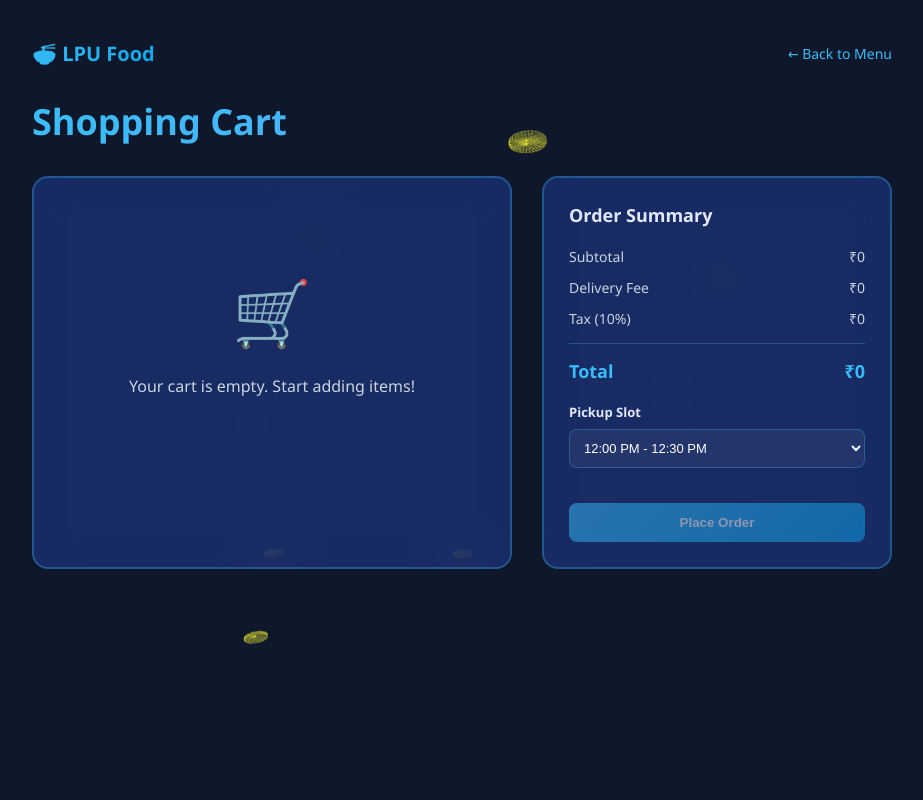
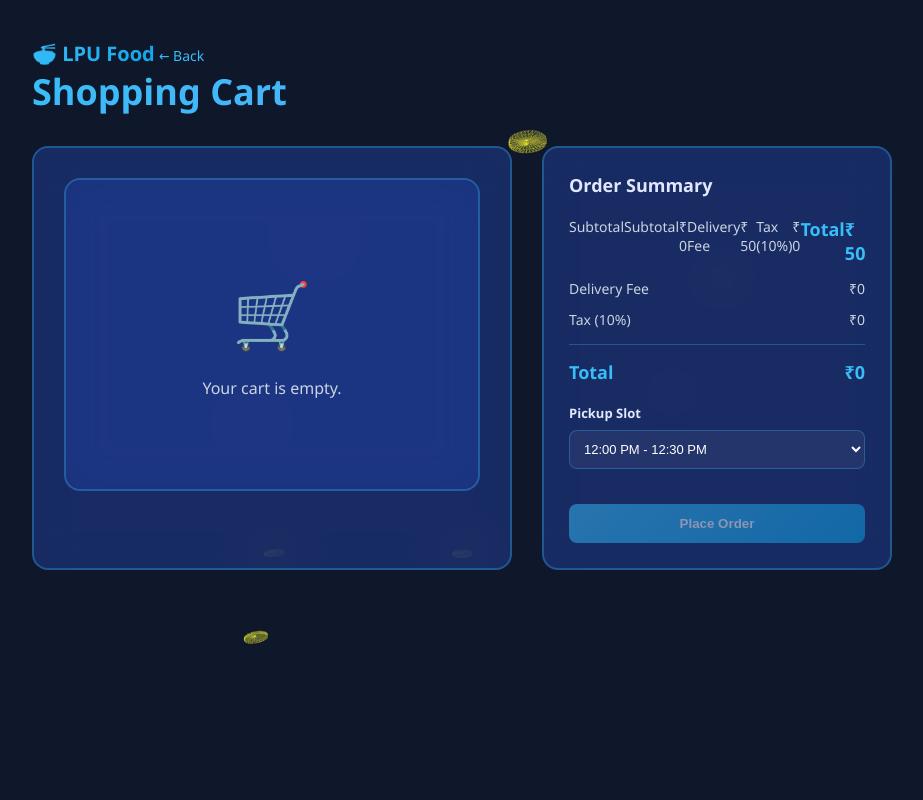
Before and after one commit to sandeepkumar9760/BlockBites-LPU, a Django app: page /cart/ in a window 1280 px wide. Shown: the whole page, without its empty margins (178-1101 px from the left). Run offline with Django 5.2, Linux system fonts and the light colour scheme.

Commit message:
Update cart.html

```diff
--- a/Block_stalls/backend_stalls/templates/cart.html
+++ b/Block_stalls/backend_stalls/templates/cart.html
@@ -292,19 +292,48 @@
     <canvas id="canvas"></canvas>
 
     <div class="container">
-        <header>
-            <div class="logo" onclick="goToPage('menu-3d.html')">🍜 LPU Food</div>
-            <a class="back-btn" onclick="goToPage('menu-3d.html')">← Back to Menu</a>
-        </header>
+        <a href="/blocks/" class="logo">🍜 LPU Food</a>
+
+<a href="javascript:history.back()" class="back-btn">
+    ← Back
+</a>
 
         <h1>Shopping Cart</h1>
 
         <div class="cart-content">
             <div class="cart-items" id="cartItemsContainer">
-                <div class="cart-empty">
-                    <div class="cart-empty-icon">🛒</div>
-                    <p>Your cart is empty. Start adding items!</p>
+                <div class="cart-items">
+
+{% if items %}
+    {% for entry in items %}
+        <div class="cart-item">
+            <div class="item-info">
+                <div class="item-icon">🍽️</div>
+                <div class="item-details">
+                    <h3>{{ entry.item.name }}</h3>
+                    <p>{{ entry.item.stall.name }}</p>
                 </div>
+            </div>
+
+            <div class="item-actions">
+                <div class="quantity-control">
+                    <span class="qty-display">{{ entry.quantity }}</span>
+                </div>
+
+                <div class="item-price">
+                    ₹ {{ entry.subtotal }}
+                </div>
+            </div>
+        </div>
+    {% endfor %}
+{% else %}
+    <div class="cart-empty">
+        <div class="cart-empty-icon">🛒</div>
+        <p>Your cart is empty.</p>
+    </div>
+{% endif %}
+
+</div>
             </div>
 
             <div class="cart-summary">
@@ -312,7 +341,27 @@
 
                 <div class="summary-row">
                     <span>Subtotal</span>
-                    <span id="subtotal">₹0</span>
+                    <div class="summary-row">
+    <span>Subtotal</span>
+    <span>₹ {{ total }}</span>
+</div>
+
+<div class="summary-row">
+    <span>Delivery Fee</span>
+    <span>₹ 50</span>
+</div>
+
+<div class="summary-row">
+    <span>Tax (10%)</span>
+    <span>₹ {{ total|floatformat:0|add:"0" }}</span>
+</div>
+
+<div class="summary-divider"></div>
+
+<div class="summary-total">
+    <span>Total</span>
+    <span>₹ {{ total|add:50 }}</span>
+</div>
                 </div>
 
                 <div class="summary-row">
```
